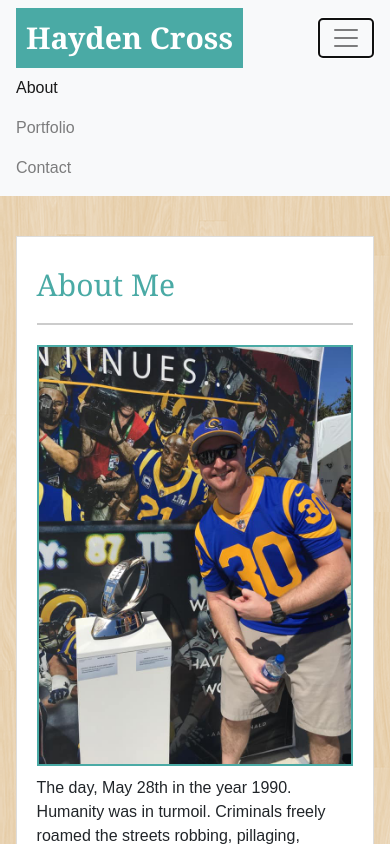
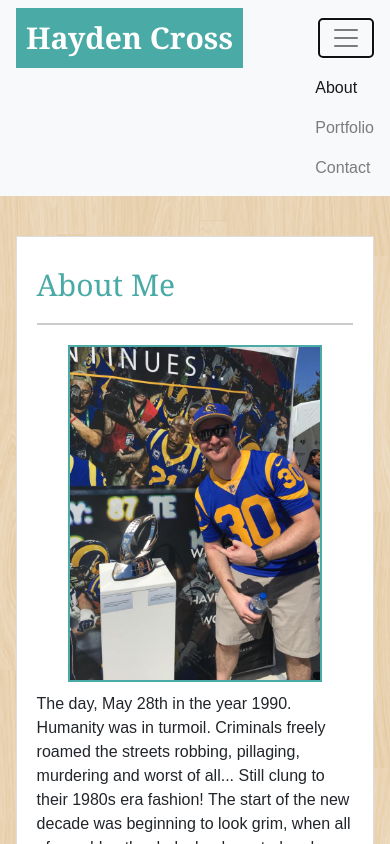
Before and after one commit to HCross28/Unit-02-CSS-Bootstrap, a plain HTML site: page index.html in a window 390 px wide. Both pictures are taken after a click on the button "Toggle navigation". Shown: the top 844 px of the page. Drawn offline with nearby package versions, Linux system fonts and the light colour scheme.

Commit message:
added readme text describing the project and my problems, added a small css fix to the #trophy at the smallest media query.

```diff
--- a/assets/style.css
+++ b/assets/style.css
@@ -1,19 +1,3 @@
-/*// Extra small devices (portrait phones, less than 576px)
-// No media query for `xs` since this is the default in Bootstrap
-
-// Small devices (landscape phones, 576px and up)
-@media (min-width: 576px) { ... }
-
-// Medium devices (tablets, 768px and up)
-@media (min-width: 768px) { ... }
-
-// Large devices (desktops, 992px and up)
-@media (min-width: 980px) { ... }
-
-// Extra large devices (large desktops, 1200px and up)
-@media (min-width: 1200px) { ... } */
-
-
 html {
     height: 100%;
 }
@@ -61,6 +45,10 @@ body {
     margin-bottom: 0px;
     margin-top: 0px;
     margin-left: 0px;
+}
+
+#nav-right {
+  float: right;
 }
 
 a:hover {
@@ -237,8 +225,10 @@ input[type=submit] {
 
     }
   #trophy {
-    width: 100%;
+    width: 80%;
     margin-bottom: 10px;
+    margin-left: 10%;
+    margin-right: 10%;
   }
 
   .projects {
--- a/index.html
+++ b/index.html
@@ -39,7 +39,7 @@
                       <span class="navbar-toggler-icon"></span>
                     </button>
                     <div class="collapse navbar-collapse" id="navbarNav">
-                      <ul class="navbar-nav">
+                      <ul class="navbar-nav" id="nav-right">
                         <li class="nav-item active">
                           <a class="nav-link" href="index.html">About <span class="sr-only">(current)</span></a>
                         </li>
```
Also changed, not shown: 1 other file.
